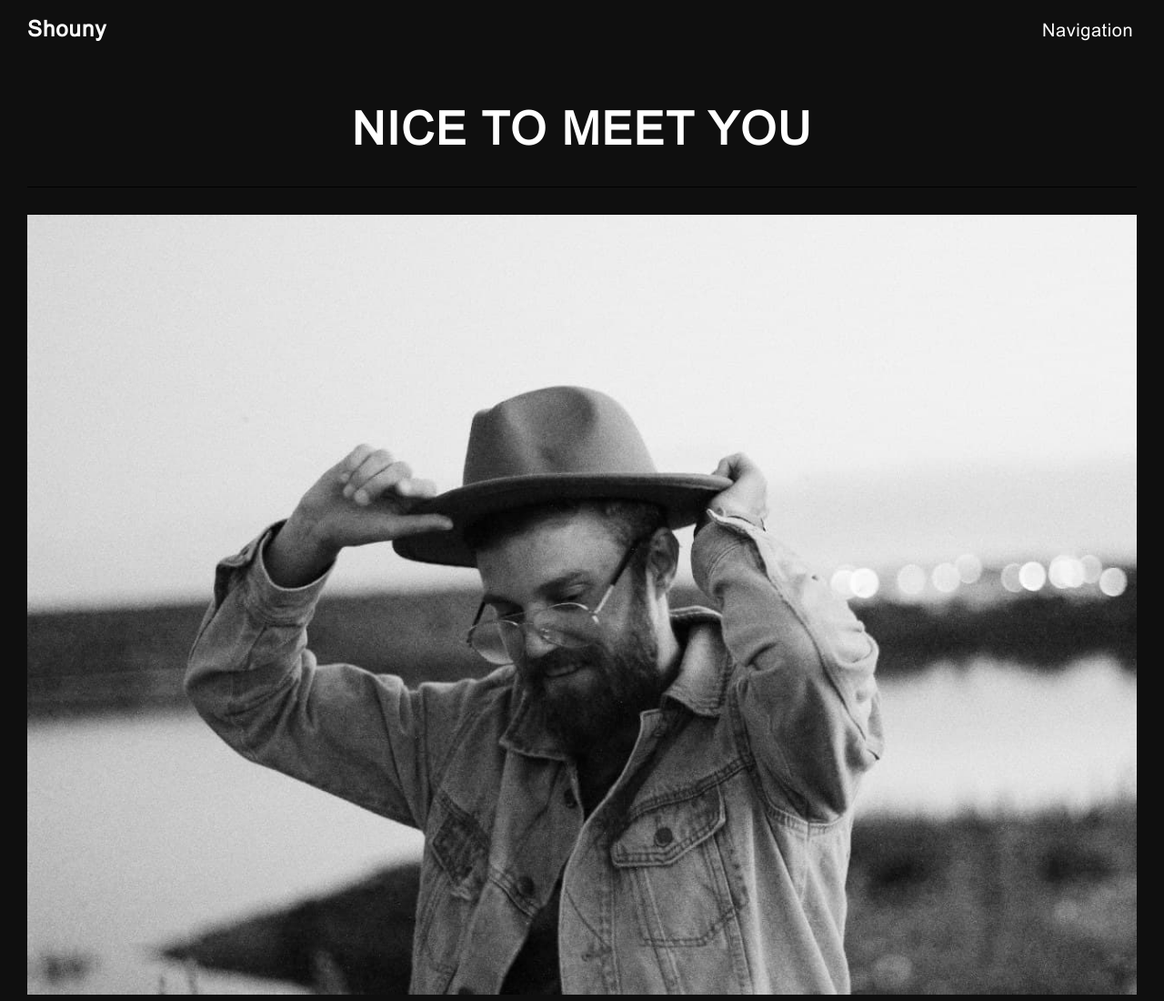
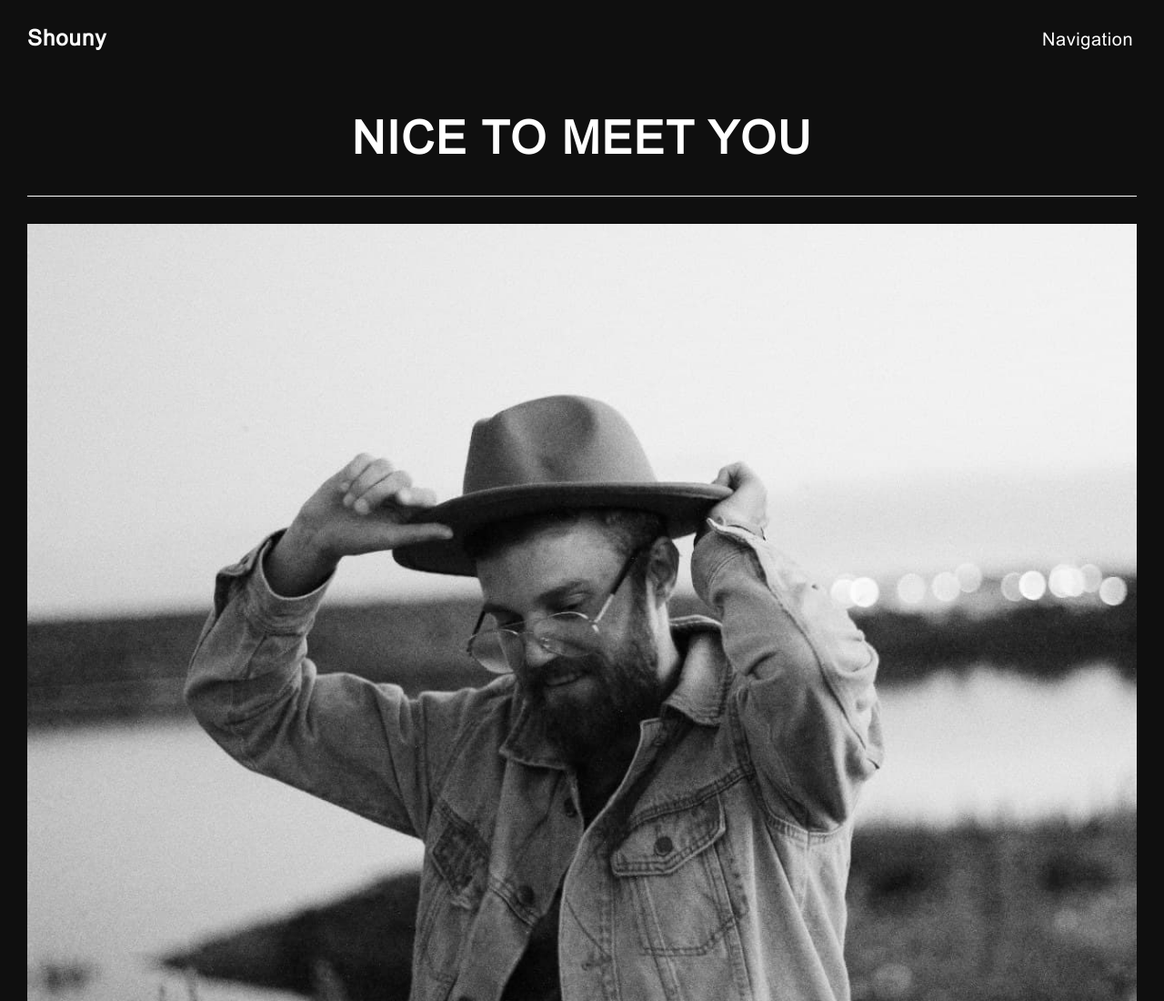
Before and after one commit to Shooouuun/shouny, a website: page source/index.html in a window 1280 px wide. Shown: the top 1100 px of the page at 91% size. Drawn offline with nearby package versions, Linux system fonts and the light colour scheme; files that its build step writes are made by us from their sources; a web font is replaced by a local one.

Commit message:
resized navigation

```diff
--- a/source/less/blocks/header.less
+++ b/source/less/blocks/header.less
@@ -1,6 +1,6 @@
 .header {
   position: fixed;
-  padding: 20px 30px 15px;
+  padding: 30px 30px 30px;
   width: 100%;
   background-color: inherit;
   z-index: 5;
--- a/source/less/blocks/index-page.less
+++ b/source/less/blocks/index-page.less
@@ -24,5 +24,9 @@
 }
 
 .index-main {
-  padding-top: 80px;
+  padding-top: 90px;
 }
+
+.dark__border {
+  border-color: white;
+}
```
